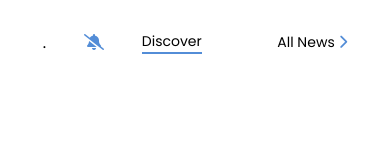
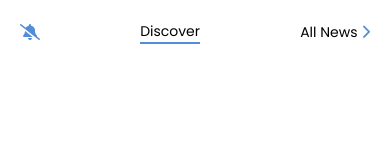
Before and after one commit to ArunThankaiah/inshort-news, a plain HTML site: page index.html in a window 390 px wide. Drawn offline with Linux system fonts and the light colour scheme.

Commit message:
mobile responsive

```diff
--- a/assests/style.css
+++ b/assests/style.css
@@ -26,7 +26,7 @@ li, a{
     width: 100%;
     display: flex;
 }
-.discover, .news, .bell{
+.mobile-menu{
     display: none;
 }
 .logo{
@@ -56,24 +56,23 @@ li, a{
 @media screen and (max-width: 556px){
     .container{
         width: unset;
-        margin: 10px 5px;
+        margin: 10px;
     }
 
-    .inshort-img{
+    .navbar{
         display: none;
     }
     .nav-link ul{
         display: none;
     }
-    .discover, .news, .bell{
-        display: block;
+    .mobile-menu{
+        padding: 20px;
+        display: flex;
+        align-items: center;
+        justify-content: space-between;
 
     }
-    .header{
-        justify-content: space-evenly;
-        align-items: center;
 
-    }
     .bell{
         color: #538dd7;
     }
--- a/index.html
+++ b/index.html
@@ -1,5 +1,6 @@
 <!DOCTYPE html>
 <html lang="en">
+
 <head>
     <meta charset="UTF-8">
     <meta name="viewport" content="width=device-width, initial-scale=1.0">
@@ -9,6 +10,7 @@
     <link rel="stylesheet" href="https://cdnjs.cloudflare.com/ajax/libs/font-awesome/6.6.0/css/all.min.css" />
     <title>Inshorts</title>
 </head>
+
 <body>
     <nav class="navbar">
         <div class="container">
@@ -16,11 +18,7 @@
                 <a href="#" class="logo-img"><img src="./assests/img/logo_inshorts.png" alt="" class="inshort-img"></a>
             </div>
             <div class="header">.
-            <div class="bell">
-                <i class="fa-solid fa-bell-slash"></i>
-            </div>
 
-            <a href="#" class="discover">Discover</a>
                 <div class="nav-link">
                     <ul>
                         <li><a href="">Indian</a></li>
@@ -38,20 +36,19 @@
                         <li><a href="">Miscellaneous</a></li>
                     </ul>
                 </div>
-            <a href="#" class="news">All News <i class="fa-solid fa-chevron-right"></i></a>
-
             </div>
         </div>
     </nav>
-    <section class="menu-items" id="menu-items">
-
-        <!-- <p class="categories">Categories</p> -->
-
-    </section>
+    <div class="mobile-menu">
+        <a href="#" class="bell"><i class="fa-solid fa-bell-slash"></i></a>
+        <a href="#" class="discover">Discover</a>
+        <a href="#" class="news">All News <i class="fa-solid fa-chevron-right"></i></a>
+    </div>
 
 
 
 
     <script src="./assests/main.js"></script>
 </body>
+
 </html>
```
Lines whose indentation alone changed are shown as unchanged.
